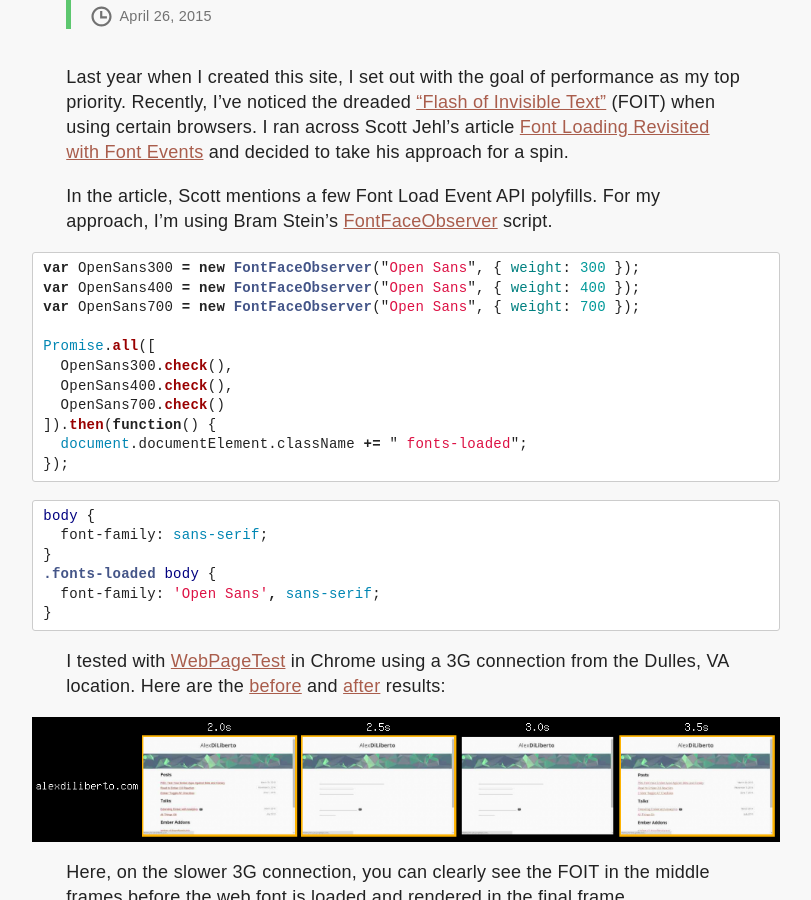
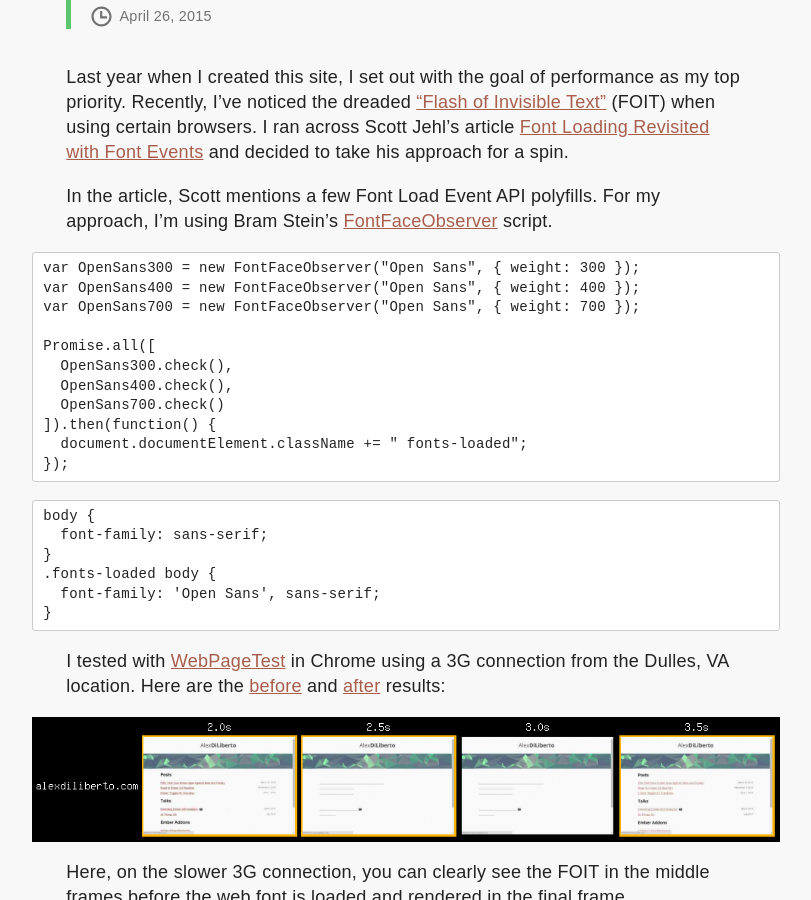
Before and after one commit to alexdiliberto/alexdiliberto.github.io, a Jekyll site: the page built from _posts/2015-04-26-improved-web-font-loading-with-font-events-api.md, in a window 1280 px wide and 900 px high, scrolled down 334 px. Shown: the whole window, without its empty margins (234-1045 px from the left). Built offline with Jekyll 4.4.1, drawn with Linux system fonts in a browser that asks for light colours; comment, search, counter and statistics services are not loaded.

Commit message:
Update to rogue highlighter

```diff
--- a/_config.yml
+++ b/_config.yml
@@ -17,7 +17,7 @@ email: hello@alexdiliberto.com
 # Build settings
 encoding: utf-8
 markdown: kramdown
-highlighter: pygments
+highlighter: rogue
 permalink: /posts/:title/
 
 
```
Also changed, not shown: 1 other file.
